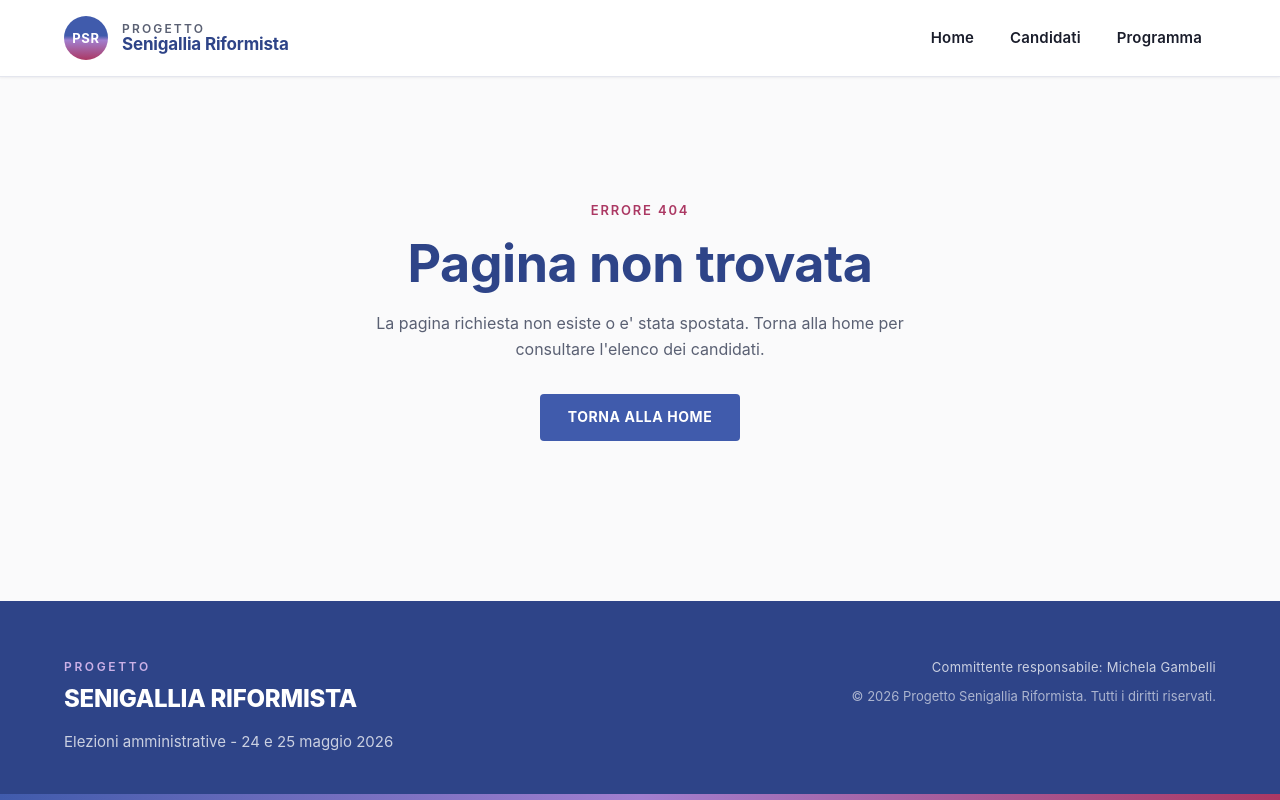
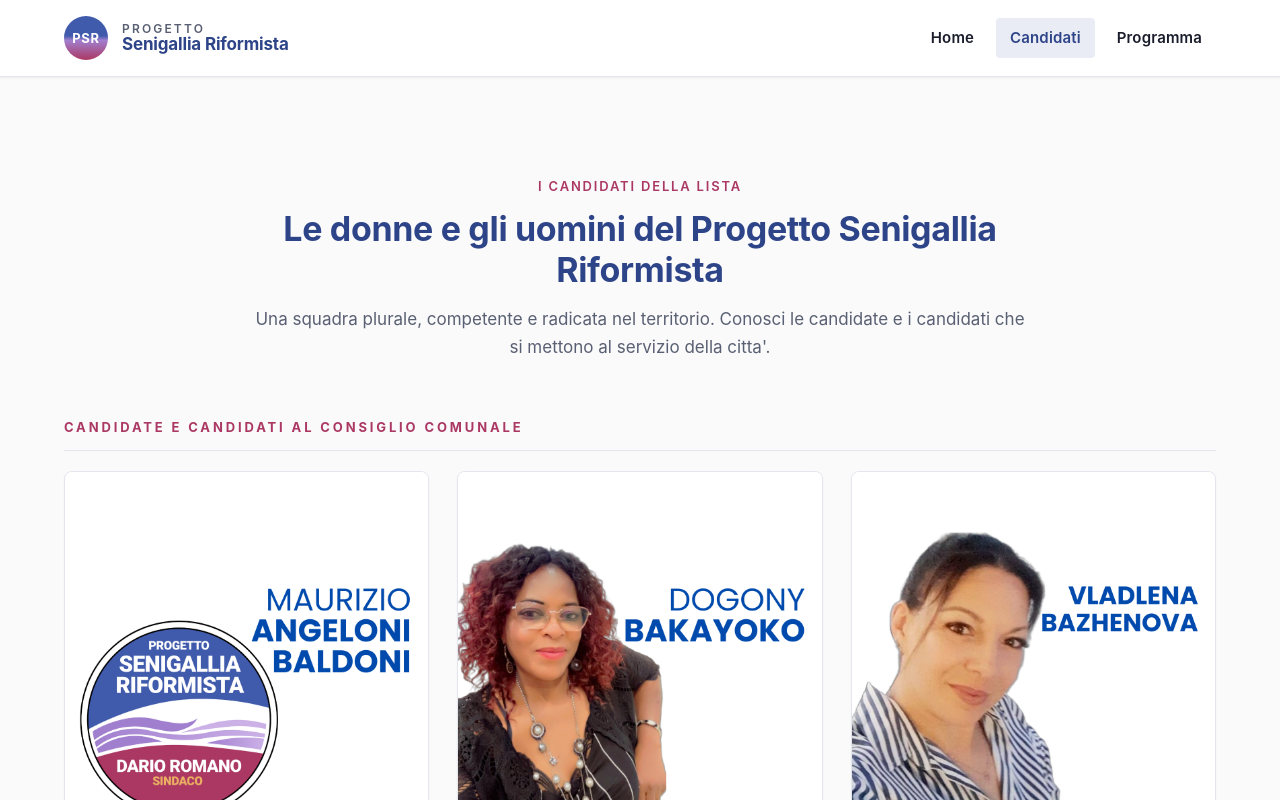
Before and after one commit to daaddo/senigallia-riformista, a React (Vite) app: page /candidati in a window 1280 px wide. Shown: the top 800 px of the page. Built offline with nearby package versions, Linux system fonts and the light colour scheme.

Commit message:
aggiornato

```diff
--- a/src/App.jsx
+++ b/src/App.jsx
@@ -3,6 +3,7 @@ import { useEffect } from "react";
 import Header from "./components/Header.jsx";
 import Footer from "./components/Footer.jsx";
 import HomePage from "./pages/HomePage.jsx";
+import CandidatesPage from "./pages/CandidatesPage.jsx";
 import CandidatePage from "./pages/CandidatePage.jsx";
 import NotFoundPage from "./pages/NotFoundPage.jsx";
 import "./App.css";
@@ -33,6 +34,7 @@ function App() {
       <main id="main" className="main">
         <Routes>
           <Route path="/" element={<HomePage />} />
+          <Route path="/candidati" element={<CandidatesPage />} />
           <Route path="/candidati/:slug" element={<CandidatePage />} />
           <Route path="*" element={<NotFoundPage />} />
         </Routes>
--- a/src/components/Header.jsx
+++ b/src/components/Header.jsx
@@ -7,7 +7,7 @@ function Header() {
 
   const navItems = [
     { to: "/", label: "Home", hash: "" },
-    { to: "/#candidati", label: "Candidati", hash: "#candidati" },
+    { to: "/candidati", label: "Candidati", hash: "" },
     { to: "/#programma", label: "Programma", hash: "#programma" },
   ];
 
@@ -35,42 +35,32 @@ function Header() {
           aria-label="Navigazione principale"
         >
           <ul>
-            {navItems.map((item) => {
-              const isActive = item.hash
-                ? isHome && hash === item.hash
-                : isHome && !hash;
-
-              if (item.hash) {
-                return (
+            {navItems.map((item) =>
+              item.hash ? (
                 <li key={item.label}>
                   <Link
                     to={item.to}
                     className={`site-header__link${
-                        isActive ? " is-active" : ""
+                      isHome && hash === item.hash ? " is-active" : ""
                     }`}
                   >
                     {item.label}
                   </Link>
                 </li>
-                );
-              }
-
-              return (
+              ) : (
                 <li key={item.label}>
                   <NavLink
                     to={item.to}
                     end
                     className={({ isActive: routeActive }) =>
-                      `site-header__link${
-                        routeActive && !hash ? " is-active" : ""
-                      }`
+                      `site-header__link${routeActive ? " is-active" : ""}`
                     }
                   >
                     {item.label}
                   </NavLink>
                 </li>
-              );
-            })}
+              )
+            )}
           </ul>
         </nav>
       </div>
--- a/src/components/Hero.css
+++ b/src/components/Hero.css
@@ -1,9 +1,6 @@
 .hero {
   position: relative;
-  overflow: hidden;
   color: var(--color-white);
-  height: calc(100vh - var(--header-height));
-  height: calc(100dvh - var(--header-height));
   display: flex;
   flex-direction: column;
   background-color: var(--color-blue);
@@ -15,12 +12,9 @@
 
 .hero__band--blue {
   background-color: var(--color-blue);
-  flex: 1 1 0;
-  min-height: 0;
   display: flex;
   align-items: center;
-  padding: 32px 0 56px;
-  overflow: hidden;
+  padding: 64px 0 80px;
 }
 
 .hero__band--blue::before {
@@ -244,14 +238,8 @@
 }
 
 @media (max-width: 900px) {
-  .hero {
-    height: auto;
-    min-height: calc(100vh - var(--header-height));
-    min-height: calc(100dvh - var(--header-height));
-  }
-
   .hero__band--blue {
-    padding: 40px 0 72px;
+    padding: 48px 0 80px;
   }
 
   .hero__wave {
--- a/src/pages/CandidatePage.jsx
+++ b/src/pages/CandidatePage.jsx
@@ -41,7 +41,7 @@ function CandidatePage() {
           >
             <Link to="/">Home</Link>
             <span aria-hidden="true">/</span>
-            <Link to="/#candidati">Candidati</Link>
+            <Link to="/candidati">Candidati</Link>
             <span aria-hidden="true">/</span>
             <span className="candidate-page__breadcrumb-current">
               {candidate.name}
@@ -109,7 +109,7 @@ function CandidatePage() {
                     Apri Casellario Giudiziario
                   </button>
                 ) : null}
-                <Link to="/#candidati" className="candidate-page__back">
+                <Link to="/candidati" className="candidate-page__back">
                   Torna all&apos;elenco
                 </Link>
               </div>
--- /dev/null
+++ b/src/pages/CandidatesPage.jsx
@@ -0,0 +1,7 @@
+import CandidatesList from "../components/CandidatesList.jsx";
+
+function CandidatesPage() {
+  return <CandidatesList />;
+}
+
+export default CandidatesPage;
--- a/src/pages/HomePage.jsx
+++ b/src/pages/HomePage.jsx
@@ -1,13 +1,7 @@
 import Hero from "../components/Hero.jsx";
-import CandidatesList from "../components/CandidatesList.jsx";
 
 function HomePage() {
-  return (
-    <>
-      <Hero />
-      <CandidatesList />
-    </>
-  );
+  return <Hero />;
 }
 
 export default HomePage;
```
Also changed, not shown: 1 other file (tests, documents, lock files or other folders). Lines whose indentation alone changed are shown as unchanged.
